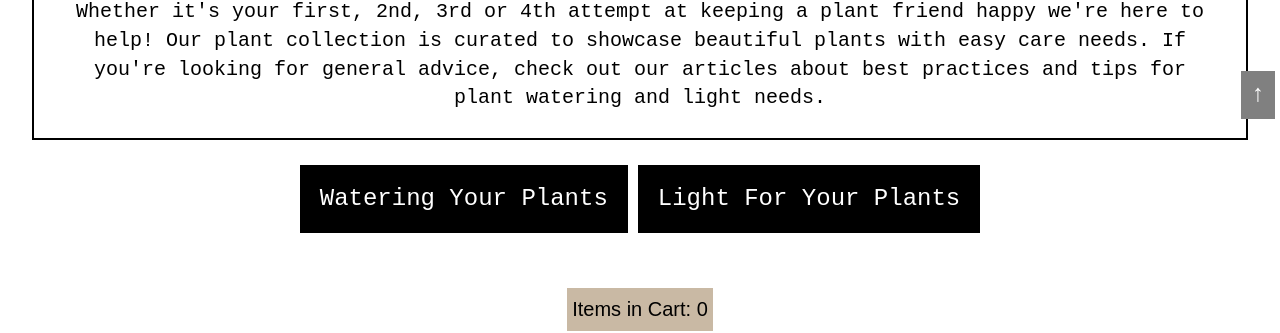
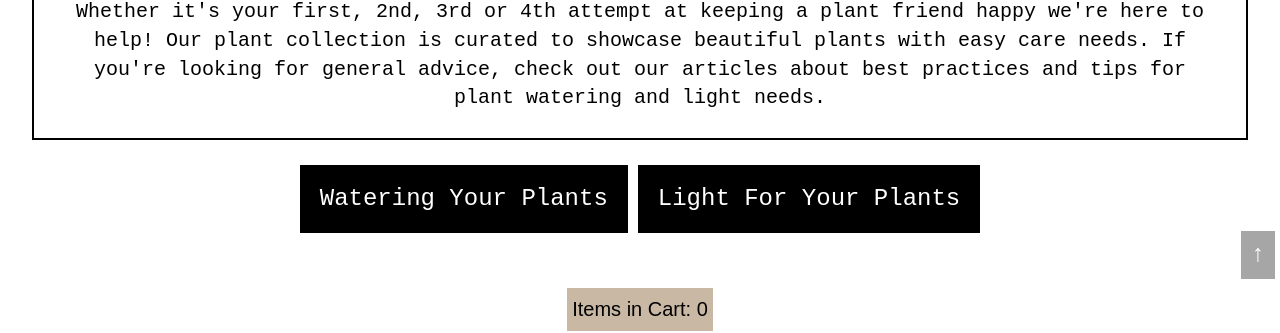
Before and after one commit to kianaomoerah/LazyPlanterReactStoreApp, a React (Create React App) app: page / in a window 1280 px wide. Shown: the part 409-742 px from the top of the page. Built offline with nearby package versions, Linux system fonts and the light colour scheme; no server answers; the database is empty.

Commit message:
updated position and opacity of scroll button, moved scroll button functionality to app.js passing as prop to child components

```diff
--- a/src/App.css
+++ b/src/App.css
@@ -137,9 +137,10 @@ button:focus-visible {
 .scrollButton{
   position: fixed;
   right: 5px;
-  top: 60%;
+  top: 80%;
   background-color: grey;
   z-index: 2;
+  opacity: 0.7;
 }
 
 .productItem {
--- a/src/App.js
+++ b/src/App.js
@@ -8,13 +8,20 @@ import Light from './Light';
 
 function App() {
 
+    const handleScroll = () => {
+    window.scrollTo({
+      top: 0,
+      behaviour: 'smooth'
+    });
+  };
+
   return (
       <>
         <Header />
         <Routes>
-          <Route path="/" element={ <Home /> } />
-          <Route path="/water" element ={ <Water />} />
-          <Route path="/light" element ={ <Light /> } />
+          <Route path="/" element={ <Home handleScroll={handleScroll}/> } />
+          <Route path="/water" element ={ <Water handleScroll={handleScroll}/>} />
+          <Route path="/light" element ={ <Light handleScroll={handleScroll}/> } />
         </Routes>
         <Footer />
       </>
--- a/src/Home.js
+++ b/src/Home.js
@@ -7,7 +7,7 @@ import SiteBio from './SiteBio';
 import Inventory from './Inventory';
 import Cart from './Cart';
 
-const Home = () => {
+const Home = (prop) => {
 
 
 const [plants, setPlants] = useState([]);
@@ -31,13 +31,6 @@ const [plants, setPlants] = useState([]);
 
     })
   }, [])
-
-  const handleScroll = () => {
-    window.scrollTo({
-      top: 0,
-      behaviour: 'smooth'
-    });
-  };
 
   const [cart, setCart ] = useState([])
 
@@ -68,7 +61,7 @@ const [plants, setPlants] = useState([]);
             </ul>
         </nav>
         <Cart cart={cart} setCart={setCart} cartTotal ={cartTotal} setCartTotal={setCartTotal}/>
-        <button onClick={handleScroll} className="scrollButton">↑</button>
+        <button onClick={prop.handleScroll} className="scrollButton">↑</button>
         <Inventory plants={plants} addToCart={addToCart} cart={cart}/>
       </>
   );
--- a/src/Light.js
+++ b/src/Light.js
@@ -1,6 +1,6 @@
 import { Link } from 'react-router-dom';
 
-const Light = () => {
+const Light = (prop) => {
 
     return (
 
@@ -452,6 +452,7 @@ const Light = () => {
                     </p>
 
                       <p className="disclaimer">** Information provided by Promise Supply at promisesupply.ca</p>
+                       <button onClick={prop.handleScroll} className="scrollButton">↑</button>
 
 
         </main>
--- a/src/Water.js
+++ b/src/Water.js
@@ -1,6 +1,6 @@
 import { Link } from 'react-router-dom';
 
-const Water = () => {
+const Water = (prop) => {
 
     return (
 
@@ -143,6 +143,7 @@ const Water = () => {
                     <p>It still depends on a number of factors, of course. No two homes are the same after all. Hopefully, this short guide provides you with the knowledge and skills to make your plants thrive in your home.</p>
 
                    <p className="disclaimer">** Information provided by Promise Supply at promisesupply.ca</p>
+                   <button onClick={prop.handleScroll} className="scrollButton">↑</button>
         </main>
     )
 }
```
